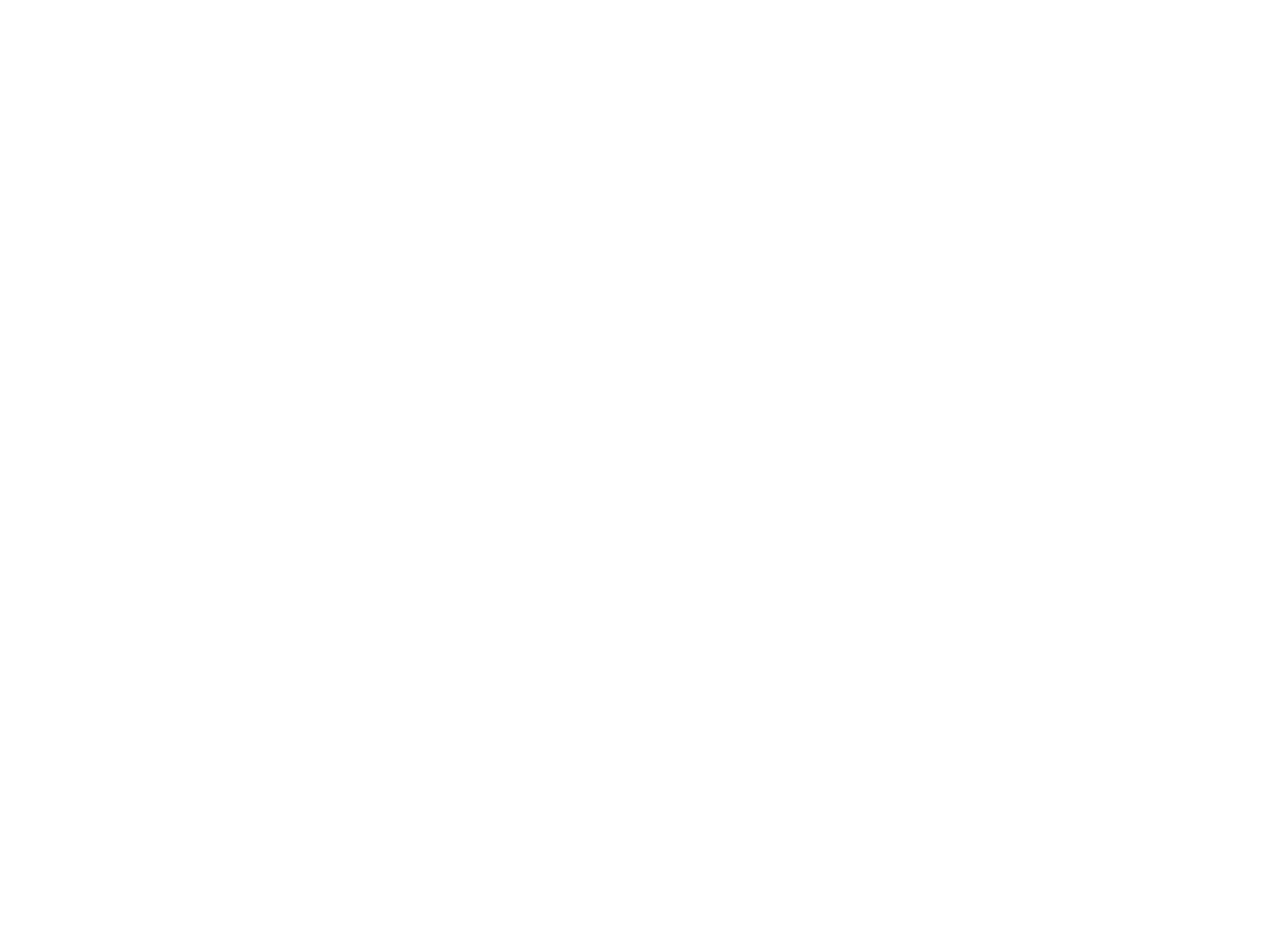
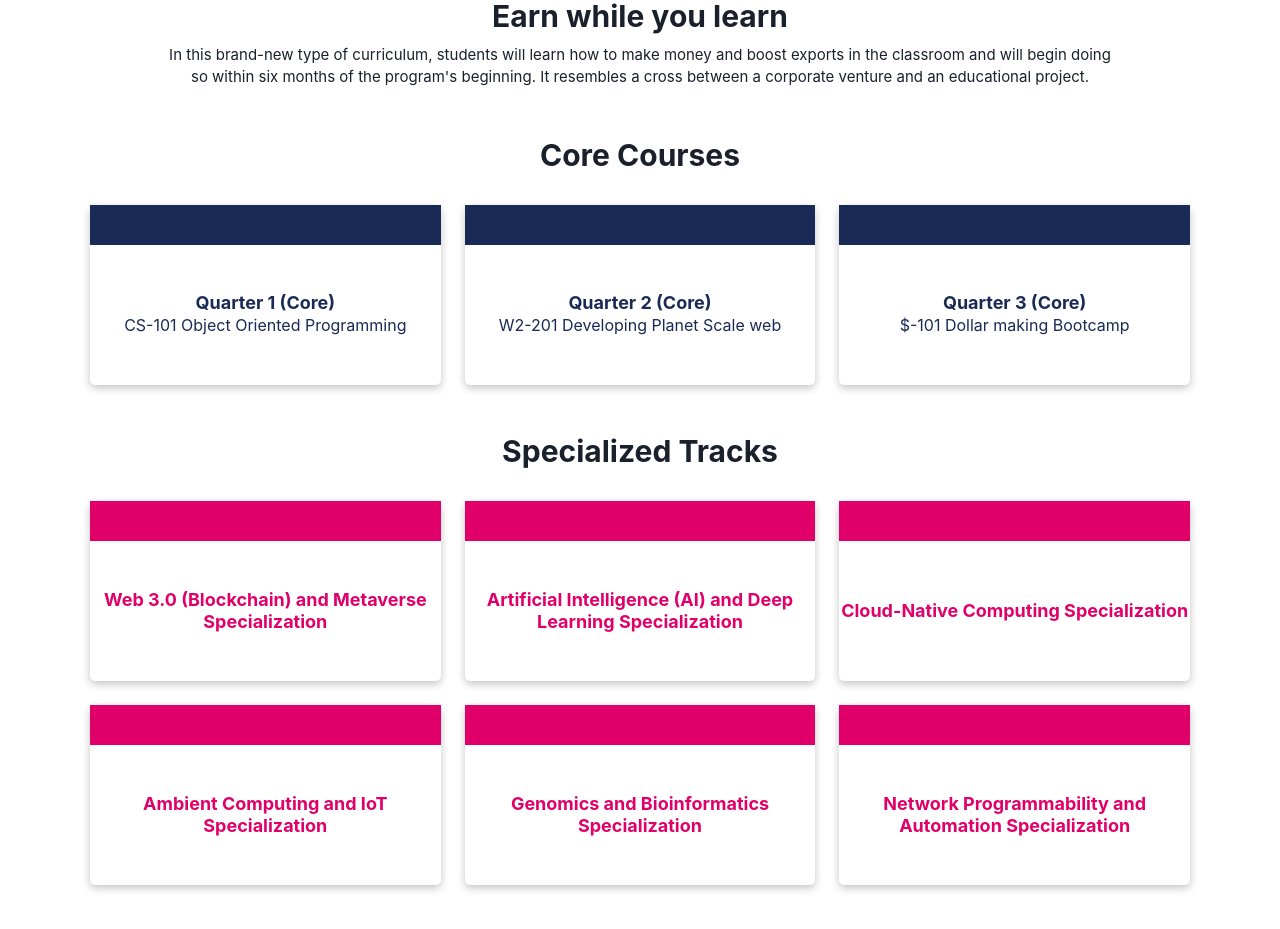
Before and after one commit to Hassan-Mehmood/piaic-website, a Next.js app: page / in a window 1280 px wide. Shown: the part 1241-2170 px from the top of the page. Before the commit the page ends 1455 px from the top, so only its background shows below. Built offline with nearby package versions, Linux system fonts and the light colour scheme.

Commit message:
Piaic website complete

```diff
--- a/src/app/components/Courses.tsx
+++ b/src/app/components/Courses.tsx
@@ -3,7 +3,7 @@
 
 export default function Courses() {
   return (
-    <Box pt="64px" mb="500px" px="64px">
+    <Box pt="64px" px="64px">
       <Box maxWidth="1440px" mx="auto">
         <Box textAlign="center" letterSpacing="5px">
           <Heading as="h3" fontSize="30px">
--- /dev/null
+++ b/src/app/components/Syllabus.tsx
@@ -0,0 +1,150 @@
+import { Box, Flex, Grid, GridItem, Heading, Text } from '@chakra-ui/react';
+import React from 'react';
+
+const coreCourses = [
+  {
+    courseName: 'Quarter 1 (Core)',
+    intro: 'CS-101 Object Oriented Programming',
+  },
+  {
+    courseName: 'Quarter 2 (Core)',
+    intro: 'W2-201 Developing Planet Scale web',
+  },
+  {
+    courseName: 'Quarter 3 (Core)',
+    intro: '$-101 Dollar making Bootcamp',
+  },
+];
+
+const specialTracks = [
+  {
+    track: 'Web 3.0 (Blockchain) and Metaverse Specialization',
+  },
+  {
+    track: 'Artificial Intelligence (AI) and Deep Learning Specialization',
+  },
+  {
+    track: 'Cloud-Native Computing Specialization',
+  },
+  {
+    track: 'Ambient Computing and IoT Specialization',
+  },
+  {
+    track: 'Genomics and Bioinformatics Specialization',
+  },
+  {
+    track: 'Network Programmability and Automation Specialization',
+  },
+];
+
+export default function Syllabus() {
+  return (
+    <Box as="section" pt="64px" mb="500px">
+      <Box maxWidth="1440px" mx="auto" px="64px">
+        <Box textAlign="center">
+          <Heading as="h6" fontSize="30px">
+            The Panaverse Community and Syllabus
+          </Heading>
+          <Text maxW="100ch" mx="auto" fontSize="15px" mt="10px">
+            The internet is without a doubt the most important technological development in human
+            history. Web3, 3D Metaverse, AI, IoT, Cloud, and Edge technologies expand the internet
+            as we know it by introducing novel features and advancements. Metaverse will make use of
+            all aspects of modern technology, including 3D, VR, AR, AI, blockchain, cloud and edge
+            computing, voice computing, ambient computing, and more.
+          </Text>
+        </Box>
+        <Box textAlign="center" mt="48px">
+          <Heading as="h6" fontSize="30px">
+            The Program in a nutshell{' '}
+            <Text as="span" display="block">
+              Earn while you learn
+            </Text>
+          </Heading>
+          <Text maxW="100ch" mx="auto" fontSize="15px" mt="10px">
+            In this brand-new type of curriculum, students will learn how to make money and boost
+            exports in the classroom and will begin doing so within six months of the program's
+            beginning. It resembles a cross between a corporate venture and an educational project.
+          </Text>
+        </Box>
+        <Box textAlign="center" mt="48px">
+          <Heading as="h6" fontSize="30px">
+            Core Courses
+          </Heading>
+          <Grid
+            templateColumns={{
+              base: 'repeat(1, 1fr)',
+              sm: 'repeat(2, 1fr)',
+              md: 'repeat(3, 1fr)',
+            }}
+            gap={6}
+            mt="32px"
+            maxW="1100px"
+            mx="auto"
+          >
+            {coreCourses.map((course) => (
+              <GridItem
+                boxShadow="rgba(0, 0, 0, 0.24) 0px 3px 8px;"
+                textAlign="center"
+                minH="180px"
+                borderRadius="5px"
+              >
+                <Box minW="100%" minH="40px" bgColor="#192a56" />
+                <Box
+                  display="flex"
+                  flexDir="column"
+                  alignItems="center"
+                  justifyContent="center"
+                  minH="calc(100% - 40px)"
+                >
+                  <Heading as="h4" fontWeight="bold" color="#192a56" fontSize="18px">
+                    {course.courseName}
+                  </Heading>
+                  <Text color="#192a56">{course.intro}</Text>
+                </Box>
+              </GridItem>
+            ))}
+          </Grid>
+        </Box>
+
+        <Box textAlign="center" mt="48px">
+          <Heading as="h6" fontSize="30px">
+            Specialized Tracks
+          </Heading>
+          <Grid
+            templateColumns={{
+              base: 'repeat(1, 1fr)',
+              sm: 'repeat(2, 1fr)',
+              md: 'repeat(3, 1fr)',
+            }}
+            gap={6}
+            mt="32px"
+            maxW="1100px"
+            mx="auto"
+          >
+            {specialTracks.map((track) => (
+              <GridItem
+                boxShadow="rgba(0, 0, 0, 0.24) 0px 3px 8px;"
+                textAlign="center"
+                minH="180px"
+                borderRadius="5px"
+              >
+                <Box minW="100%" minH="40px" bgColor="#e1006a" />
+                <Box
+                  display="flex"
+                  flexDir="column"
+                  alignItems="center"
+                  justifyContent="center"
+                  minH="calc(100% - 40px)"
+                >
+                  <Heading as="h4" fontWeight="bold" color="#e1006a" fontSize="18px">
+                    {track.track}
+                  </Heading>
+                </Box>
+              </GridItem>
+            ))}
+          </Grid>
+        </Box>
+      </Box>
+    </Box>
+  );
+}
--- a/src/app/page.tsx
+++ b/src/app/page.tsx
@@ -2,12 +2,14 @@
 
 import Courses from './components/Courses';
 import HeroSection from './components/HeroSection';
+import Syllabus from './components/Syllabus';
 
 export default function Home() {
   return (
     <>
       <HeroSection />
       <Courses />
+      <Syllabus />
     </>
   );
 }
```
